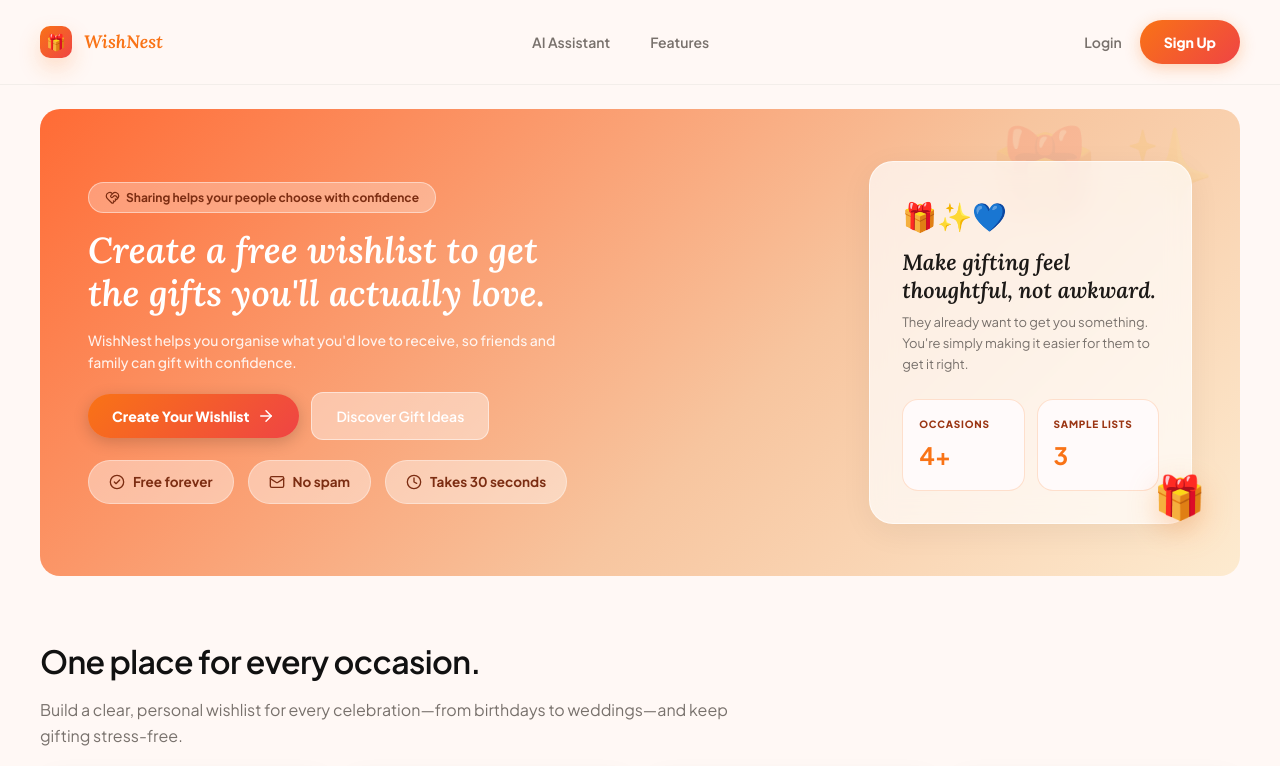
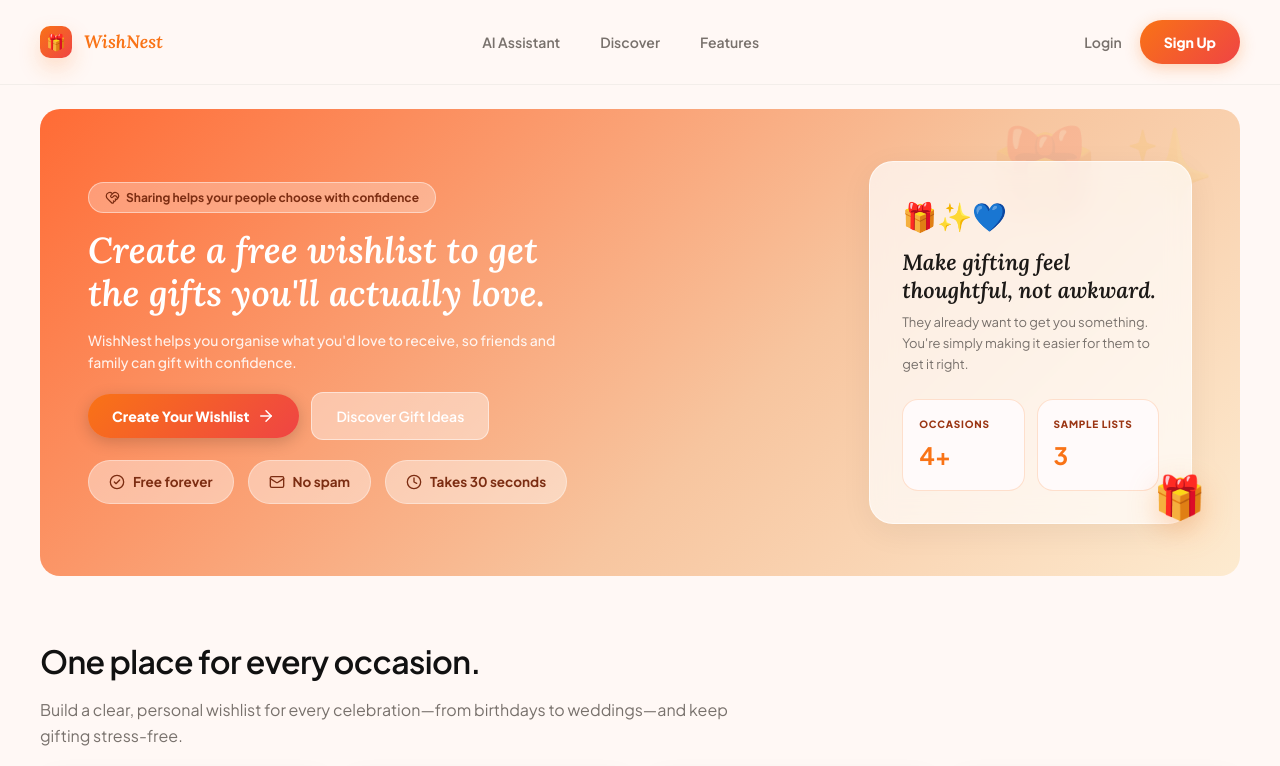
Before and after one commit to Yatish05/wishnest, a React (Vite) app: page / in a window 1280 px wide. Shown: the top 766 px of the page. Built offline with nearby package versions, Linux system fonts and the light colour scheme; no server answers.

Commit message:
Fix undefined user variable in App routing logic

```diff
--- a/src/App.jsx
+++ b/src/App.jsx
@@ -35,12 +35,9 @@ function MainLayout({ children }) {
           </button>
 
           <nav className={`nav-links ${isMobileMenuOpen ? 'mobile-open' : ''}`}>
-            {location.pathname === '/' && (
-              <>
                 <a href="#ai-assistant" className="nav-link" onClick={closeMobileMenu}>AI Assistant</a>
+                <Link to="/discover" className="nav-link" onClick={closeMobileMenu}>Discover</Link>
                 <a href="#features" className="nav-link" onClick={closeMobileMenu}>Features</a>
-              </>
-            )}
             <div className="nav-actions-mobile">
               {user ? (
                 <>
@@ -242,6 +239,8 @@ import Terms from './pages/Terms';
 import Contact from './pages/Contact';
 
 function App() {
+  const { user } = useAuth();
+
   return (
     <BrowserRouter>
       <Toaster
@@ -275,10 +274,10 @@ function App() {
         <Route path="/shared" element={<ProtectedRoute><DashboardLayout><SharedWithMe /></DashboardLayout></ProtectedRoute>} />
         <Route path="/notifications" element={<ProtectedRoute><DashboardLayout><Notifications /></DashboardLayout></ProtectedRoute>} />
         <Route path="/ai-assistant" element={<ProtectedRoute><DashboardLayout><AIAssistantPage /></DashboardLayout></ProtectedRoute>} />
-        <Route path="/discover" element={<ProtectedRoute><DashboardLayout><DiscoverPage /></DashboardLayout></ProtectedRoute>} />
         <Route path="/settings" element={<ProtectedRoute><DashboardLayout><Settings /></DashboardLayout></ProtectedRoute>} />
 
         {/* Public — no login required */}
+        <Route path="/discover" element={user ? <DashboardLayout><DiscoverPage /></DashboardLayout> : <MainLayout><DiscoverPage /></MainLayout>} />
         <Route path="/wishlist/:id" element={<PublicWishlist />} />
         <Route path="/w/:wishlistId" element={<PublicWishlist />} />
 
```
